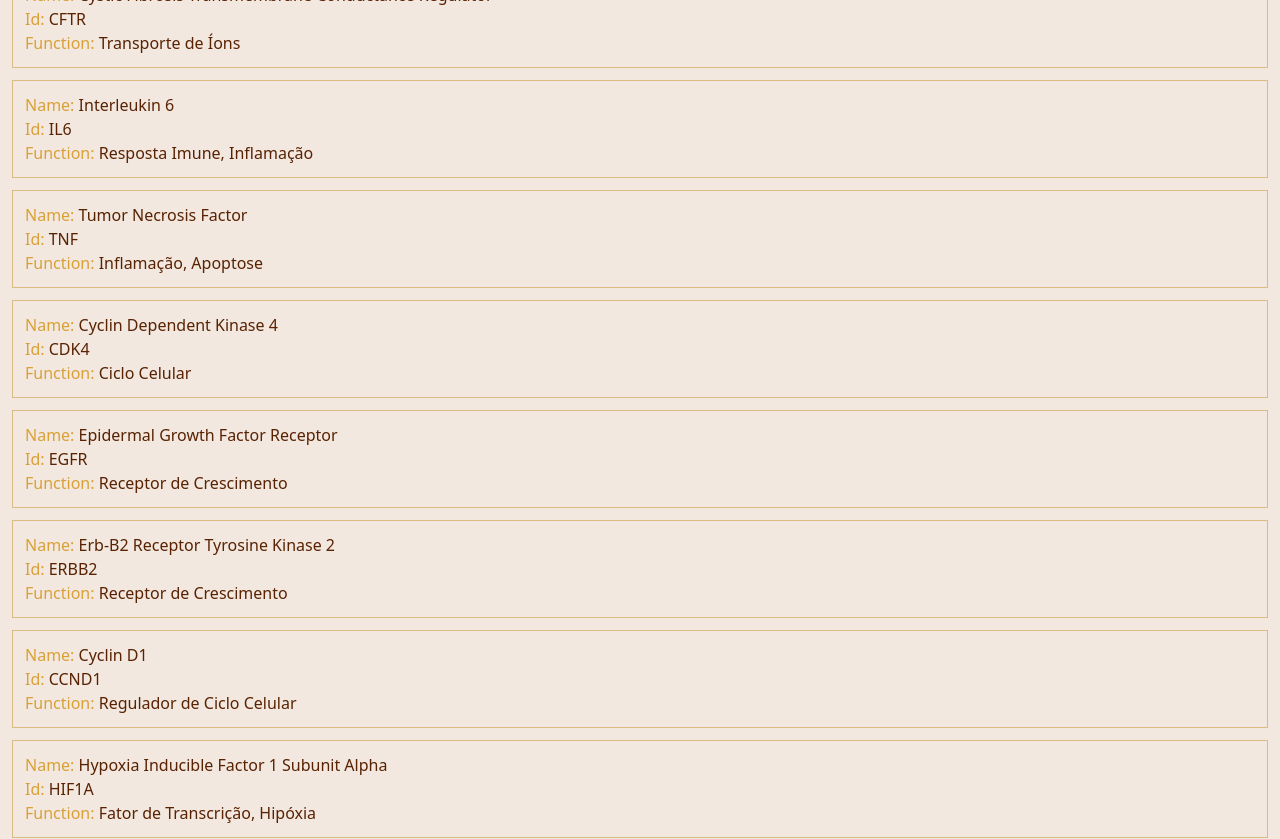
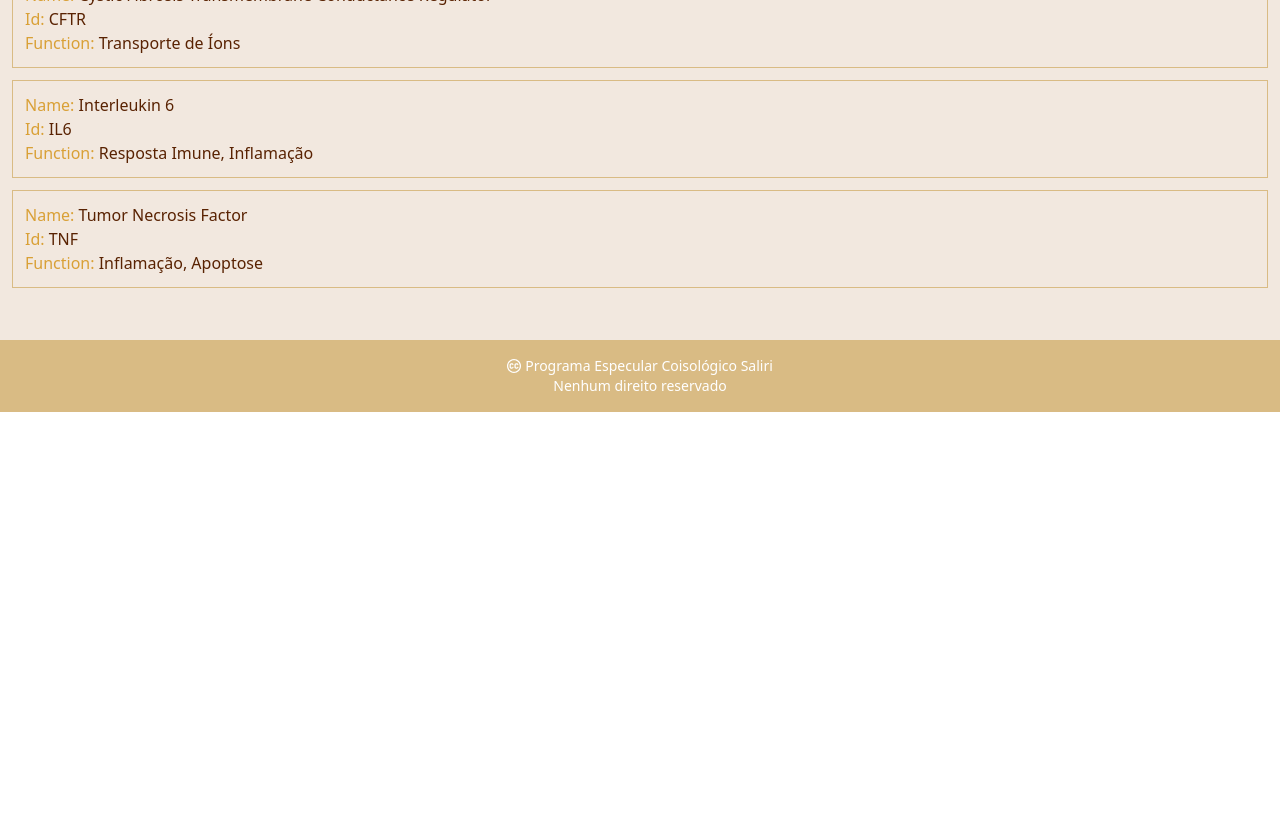
Before and after one commit to im-ivan/bio-data, a React (Vite) app: page /catalog in a window 1280 px wide. Shown: the part 1052-1891 px from the top of the page. After the commit the page ends 1464 px from the top, so only its background shows below. Built offline with nearby package versions, Linux system fonts and the light colour scheme.

Commit message:
ft: impl pagination

```diff
--- a/src/components/GeneCatalog.tsx
+++ b/src/components/GeneCatalog.tsx
@@ -10,8 +10,6 @@ interface FilterFields {
     function: boolean;
 }
 
-const MAX_ITEMS = 10
-const MAX_LEFT = (MAX_ITEMS - 1) / 2
 
 export const GeneCatalog = () => {
     const genesList: Gene[] = geneData
@@ -21,6 +19,9 @@ export const GeneCatalog = () => {
         function: true
     })
     const [currentPage, setCurrentPage] = useState<number>(1)
+    const MAX_ITEMS = 10
+    const LAST_INDEX = currentPage * MAX_ITEMS
+    const FIRST_INDEX = LAST_INDEX - MAX_ITEMS
 
     const handleFilterChange = (field: keyof FilterFields) => {
         setFilters(prevFilters => ({
@@ -104,7 +105,7 @@ export const GeneCatalog = () => {
                 <p className="col-span-full text-center text-slate-500">A busca retornou {filteredGenes.length} resultados.</p>
             }
             {
-                filteredGenes.map(gene => {
+                filteredGenes.slice(FIRST_INDEX, LAST_INDEX).map(gene => {
                     return (
                         <GeneCard key={gene.id} id={gene.id} name={gene.name} func={gene.function} />
                     )
```
